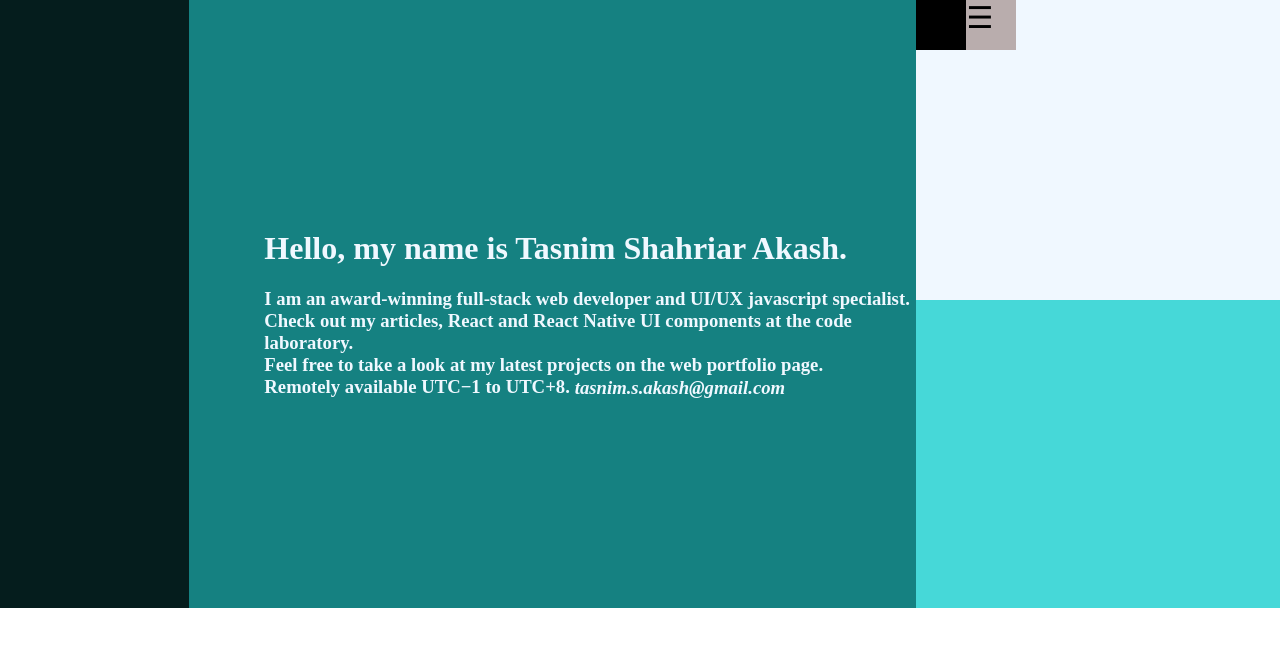
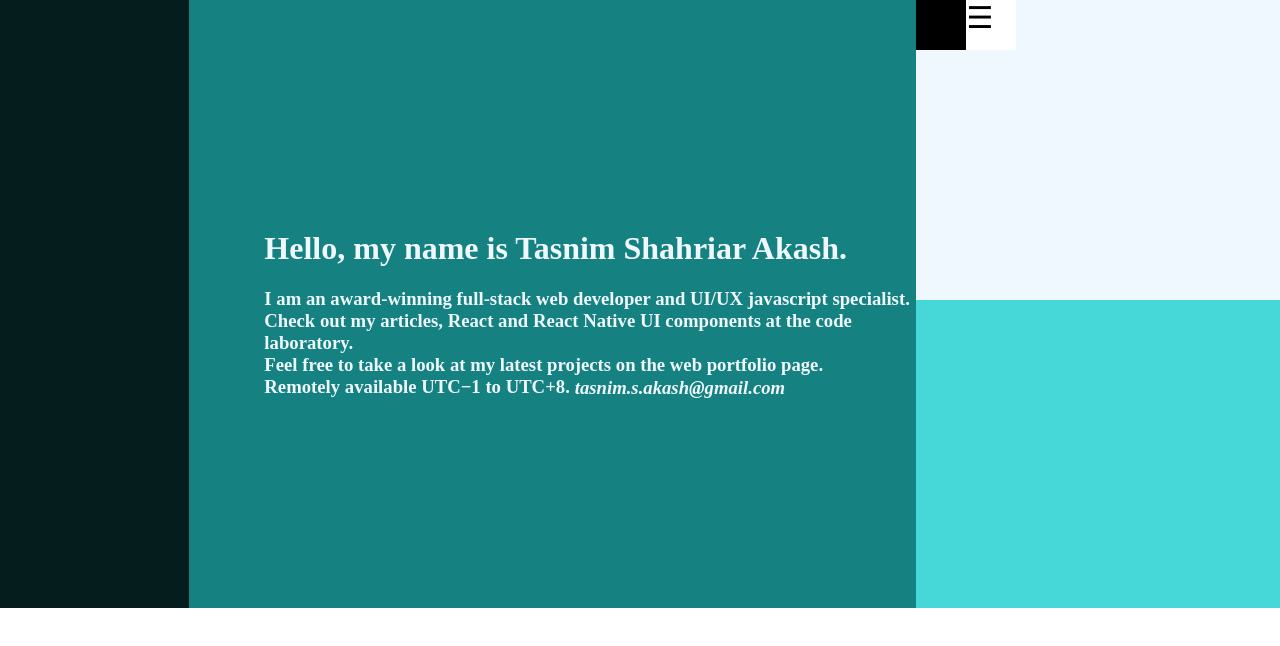
Before and after one commit to akashsdk/MyWebProfile, a plain HTML site: page Index.html in a window 1280 px wide. Drawn offline with Linux system fonts and the light colour scheme.

Commit message:
Update Index.css

```diff
--- a/Index.css
+++ b/Index.css
@@ -117,7 +117,7 @@ body {
 .b1 {
     height          : 50px;
     width           : 50px;
-    background-color: rgb(185, 173, 173);
+    background-color: rgb(255, 255, 255);
 }
 
 .span {
```
